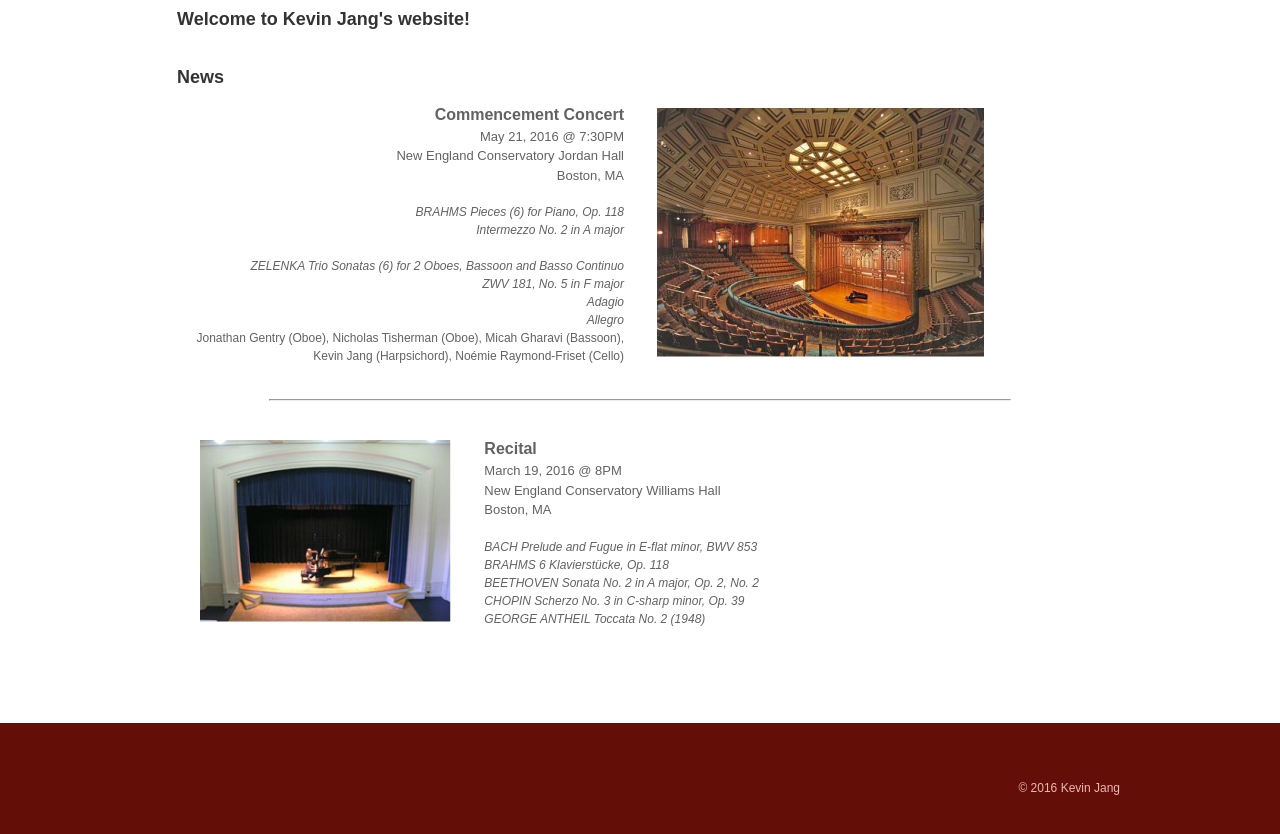
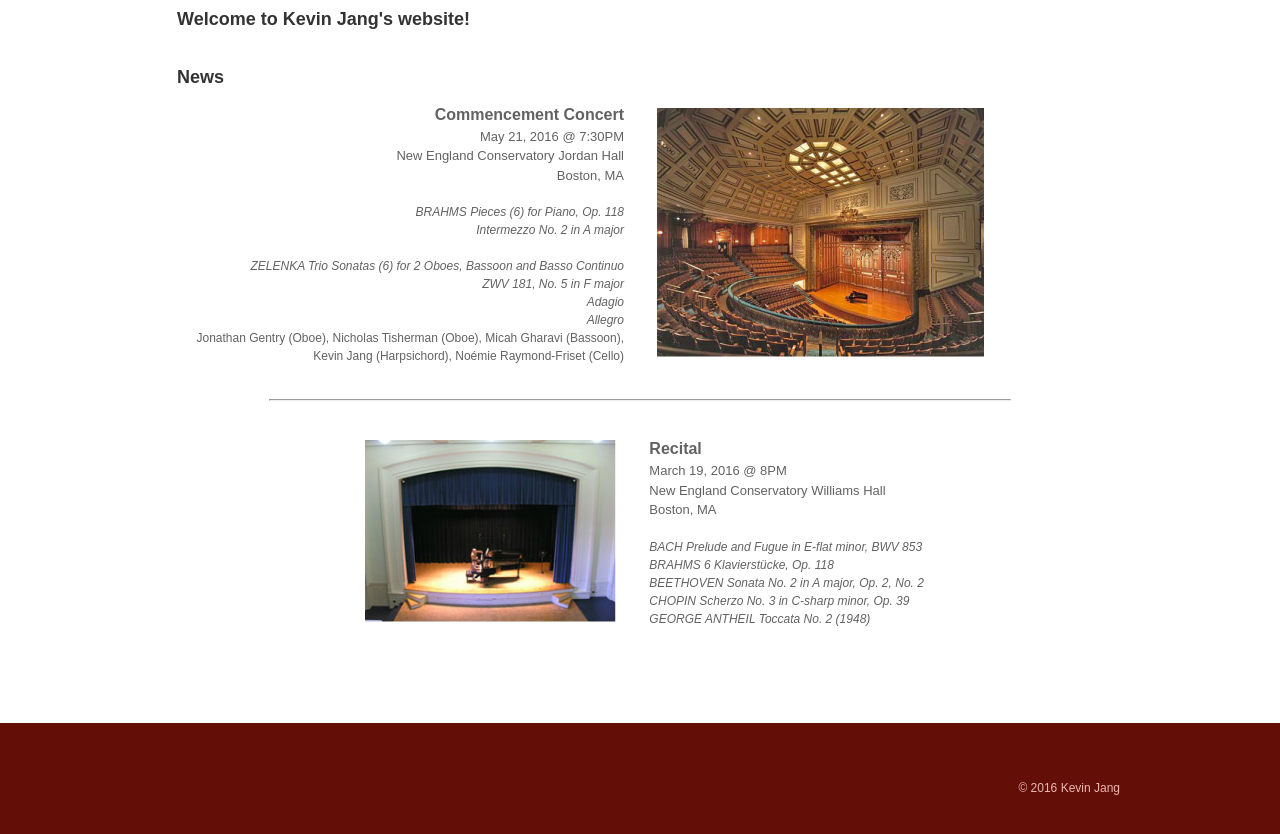
Before and after one commit to kjng/piano-static, a plain HTML site: page index.html in a window 1280 px wide. Shown: the part 348-1182 px from the top of the page. Drawn offline with Linux system fonts and the light colour scheme.

Commit message:
Center second image

```diff
--- a/index.html
+++ b/index.html
@@ -122,7 +122,7 @@
                 </div>
                 <div>
                   <div class="wsite-multicol">
-                    <div class="wsite-multicol-table-wrap" style="margin:0 -15px;">
+                    <div class="wsite-multicol-table-wrap" style="margin:0 150px;">
                       <table class="wsite-multicol-table">
                         <tbody class="wsite-multicol-tbody">
                           <tr class="wsite-multicol-tr">
```
